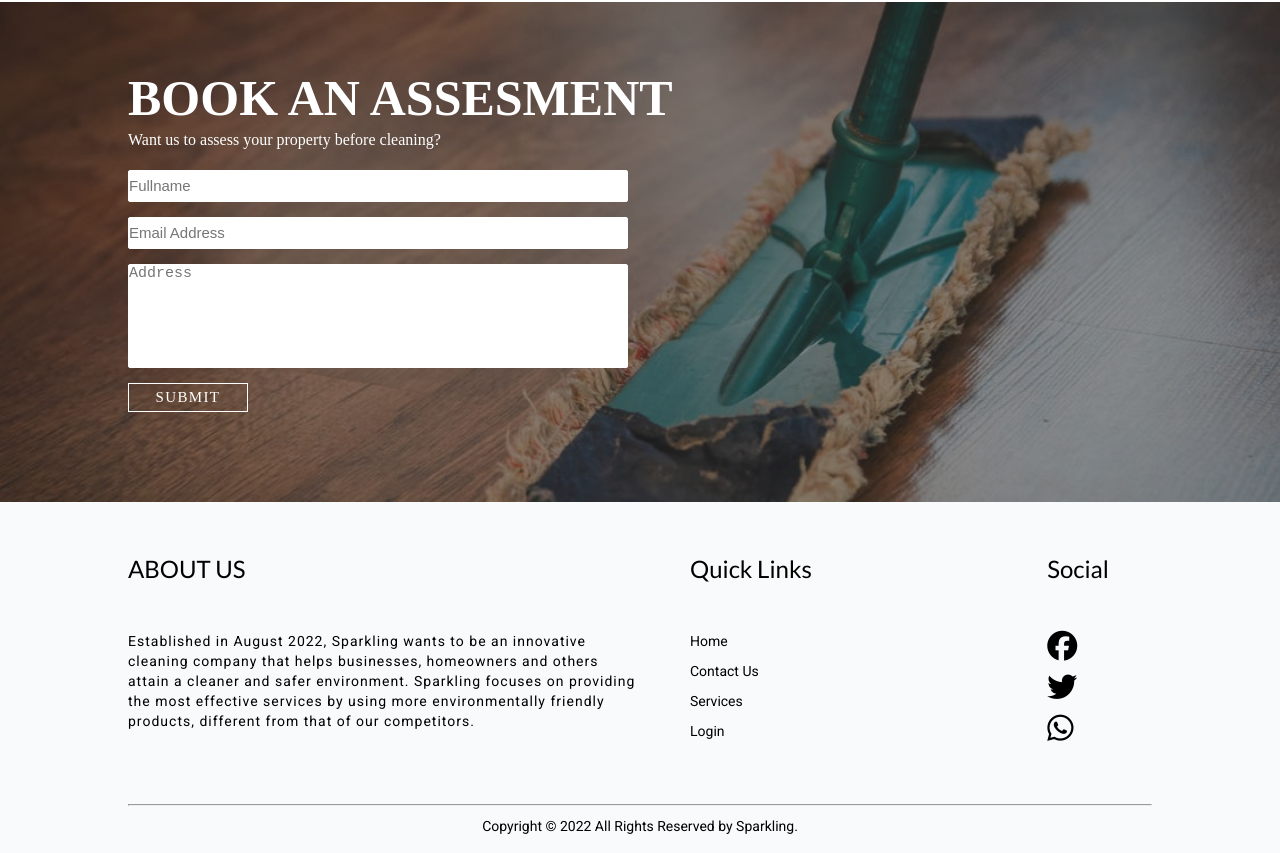
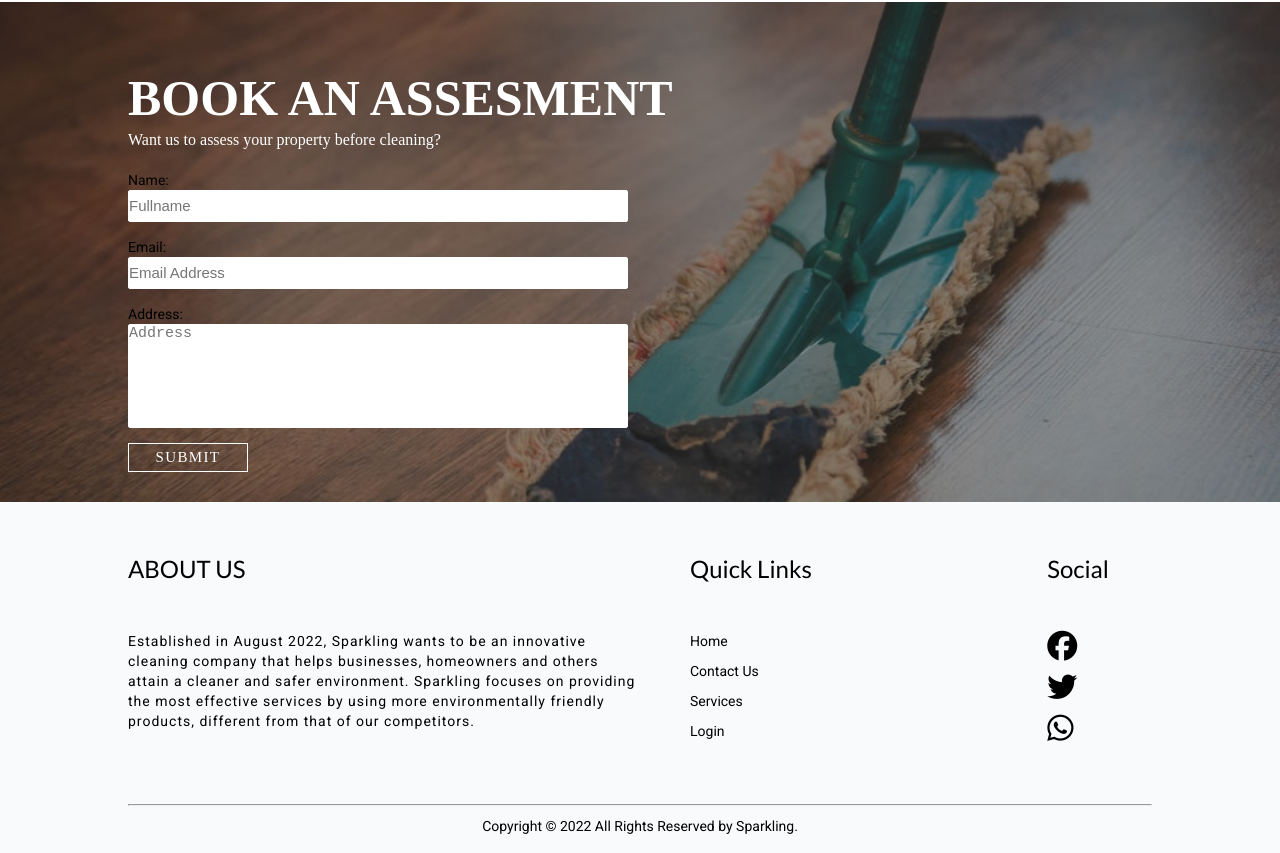
Before and after one commit to Dejhon/Sparkling, an Angular app: page /home in a window 1280 px wide. Shown: the part 2165-3018 px from the top of the page. Built offline with nearby package versions, Linux system fonts and the light colour scheme.

Commit message:
updates to assessment component

```diff
--- a/src/app/Components/assesment/assesment.component.html
+++ b/src/app/Components/assesment/assesment.component.html
@@ -10,18 +10,21 @@
         <form [formGroup]="assessmentForm">
           <div class="content-wrapper">
             <div class="name">
+              <label for="">Name:</label>
               <input type="text" placeholder="Fullname" formControlName="name" #NAME>
               <div class="error" *ngIf="name?.invalid && name?.touched">
                 <small>Please enter a name</small>
               </div>
              </div>
              <div class="email">
+              <label for="">Email:</label>
               <input type="email" placeholder="Email Address" formControlName="email" #EMAIL>
               <div class="error" *ngIf="email?.invalid && email?.touched" >
                 <small>Please enter a valid email address</small>
               </div>
              </div>
              <div class="address">
+              <label for="">Address:</label>
               <textarea cols="30" rows="6" placeholder="Address" formControlName="address" #ADDRESS></textarea>
               <div class="error" *ngIf="address?.invalid && address?.touched">
                 <small>Please enter an address </small>
```
